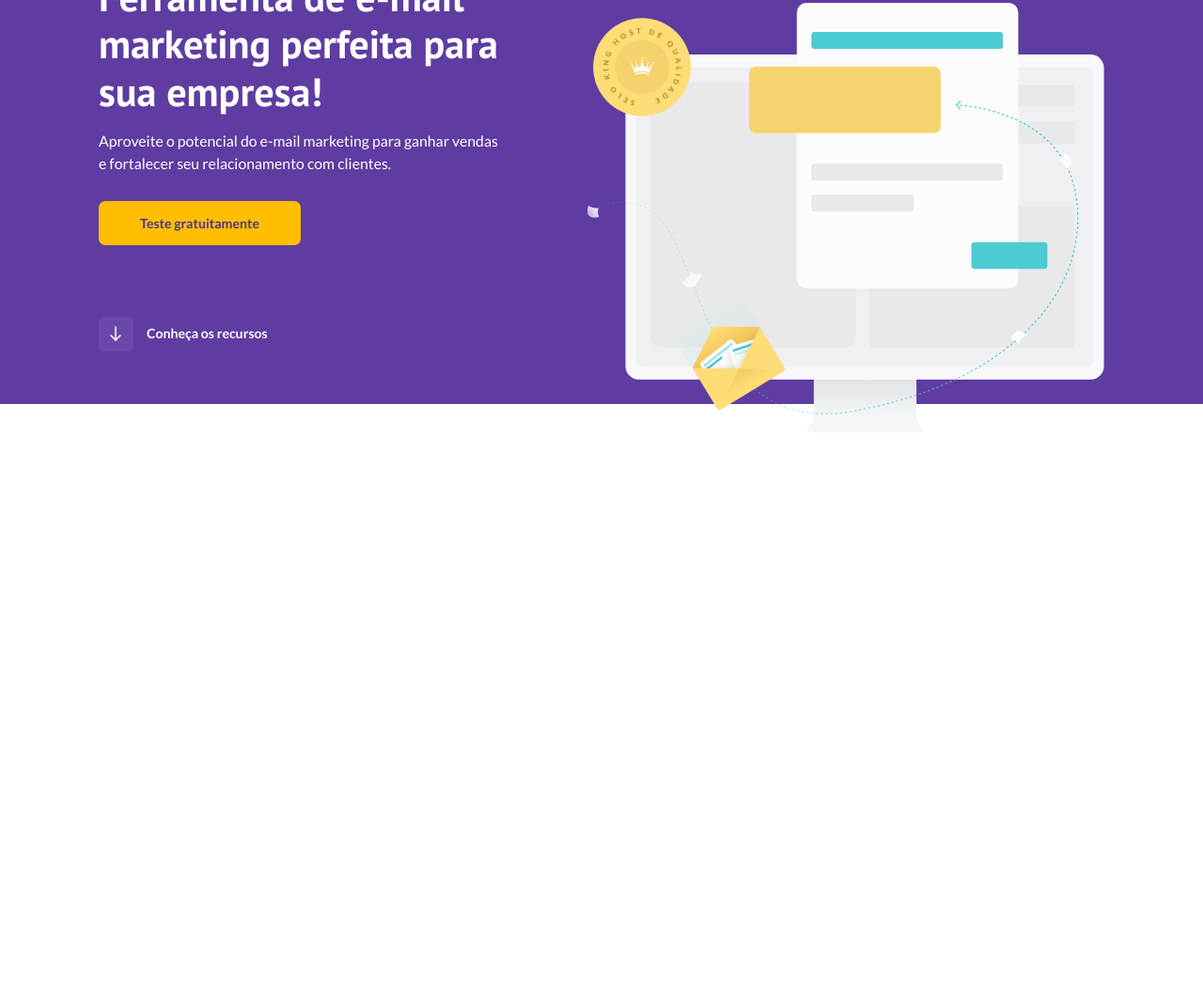
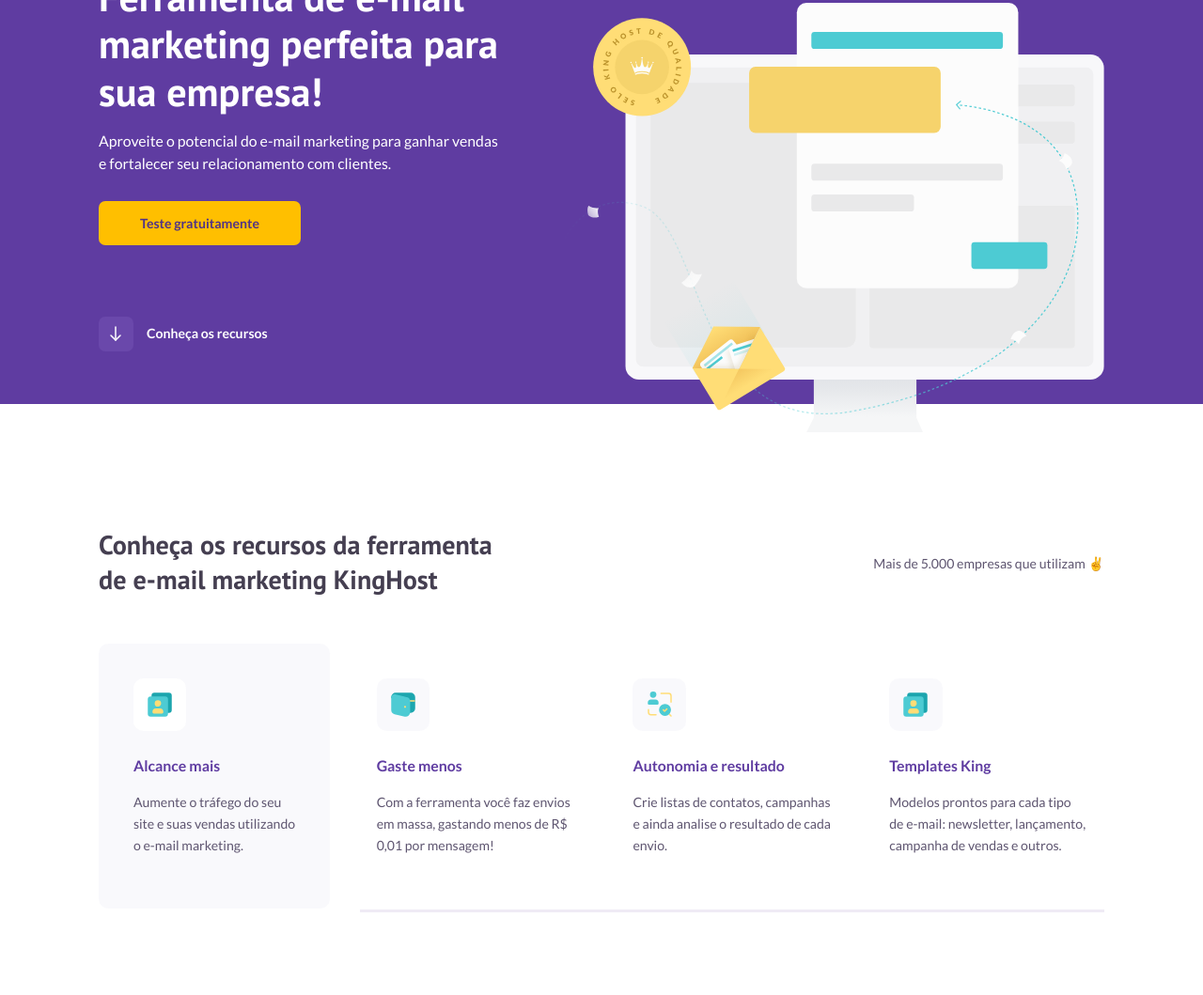
Before and after one commit to nathaliaveneziano/codeboost_projeto-sass, a plain HTML site: page index.html in a window 1280 px wide. Shown: the part 169-1228 px from the top of the page at 94% size. Before the commit the page ends 800 px from the top, so only its background shows below. Drawn offline with Linux system fonts and the light colour scheme.

Commit message:
resources section

```diff
--- a/index.html
+++ b/index.html
@@ -58,5 +58,70 @@
         </div>
       </div>
     </section>
+
+    <section class="s-resources">
+      <div class="container">
+        <div class="top">
+          <h2>
+            Conheça os recursos da ferramenta de e-mail marketing KingHost
+          </h2>
+          <p>Mais de 5.000 empresas que utilizam ✌️</p>
+        </div>
+        <div class="content">
+          <div class="card-featured">
+            <div class="icon">
+              <img src="./img/icone-alcance.svg" alt="Alcance Mais" />
+            </div>
+            <div class="info">
+              <h3>Alcance mais</h3>
+              <p>
+                Aumente o tráfego do seu site e suas vendas utilizando o e-mail
+                marketing.
+              </p>
+            </div>
+          </div>
+          <ul>
+            <li>
+              <div class="icon">
+                <img src="./img/icone-gaste-menos.svg" alt="Gaste Menos" />
+              </div>
+              <div class="info">
+                <h3>Gaste menos</h3>
+                <p>
+                  Com a ferramenta você faz envios em massa, gastando menos de
+                  R$ 0,01 por mensagem!
+                </p>
+              </div>
+            </li>
+            <li>
+              <div class="icon">
+                <img
+                  src="./img/icone-autonomia.svg"
+                  alt="Autonimia e Resultado" />
+              </div>
+              <div class="info">
+                <h3>Autonomia e resultado</h3>
+                <p>
+                  Crie listas de contatos, campanhas e ainda analise o resultado
+                  de cada envio.
+                </p>
+              </div>
+            </li>
+            <li>
+              <div class="icon">
+                <img src="./img/icone-alcance.svg" alt="Templates King" />
+              </div>
+              <div class="info">
+                <h3>Templates King</h3>
+                <p>
+                  Modelos prontos para cada tipo de e-mail: newsletter,
+                  lançamento, campanha de vendas e outros.
+                </p>
+              </div>
+            </li>
+          </ul>
+        </div>
+      </div>
+    </section>
   </body>
 </html>
--- a/scss/_header.scss
+++ b/scss/_header.scss
@@ -6,6 +6,7 @@ header {
   height: 12rem;
   background-color: $purple;
   display: flex;
+  z-index: 99;
 
   .container {
     @include flex(row, center, space-between);
--- a/scss/_home.scss
+++ b/scss/_home.scss
@@ -104,3 +104,157 @@
     }
   }
 }
+
+.s-resources {
+  padding-top: 15rem;
+  padding-bottom: 10rem;
+
+  .top {
+    @include flex(row, center, space-between);
+    margin-bottom: 5.6rem;
+
+    h2 {
+      font-family: 'PT Sans', sans-serif;
+      font-weight: bold;
+      font-size: 3.2rem;
+      line-height: 130%;
+      color: $gray-01;
+      max-width: 50rem;
+    }
+
+    p {
+      font-weight: 500;
+      font-size: 1.6rem;
+      line-height: 150%;
+      color: $gray-02;
+    }
+  }
+
+  .content {
+    @include flex(row, flex-start, space-between);
+
+    .icon {
+      width: 6.4rem;
+      height: 6.4rem;
+      border-radius: 1.2rem;
+      background-color: rgba(197, 190, 220, 0.1);
+      @include flex(row, center, center);
+      margin-bottom: 3rem;
+    }
+
+    .info {
+      max-width: 24rem;
+
+      h3 {
+        font-weight: 800;
+        font-size: 1.8rem;
+        line-height: 2.2rem;
+        color: $purple;
+        margin-bottom: 2rem;
+      }
+
+      p {
+        font-size: 1.6rem;
+        line-height: 165%;
+        color: $gray-02;
+      }
+    }
+
+    .card-featured {
+      max-width: 28rem;
+      width: 100%;
+      height: 32rem;
+      border-radius: 1.2rem;
+      background-color: rgba(197, 190, 220, 0.1);
+      padding-top: 4.2rem;
+      padding-left: 4.2rem;
+
+      .icon {
+        background-color: $white;
+      }
+
+      .info {
+        max-width: 20rem;
+      }
+    }
+
+    ul {
+      width: 100%;
+      max-width: 90rem;
+      @include flex(row, flex-start, space-between);
+      margin-top: 4.2rem;
+      padding-bottom: 6.4rem;
+      padding-left: 2rem;
+      padding-right: 2rem;
+      border-bottom: 3px solid rgba(95, 60, 161, 0.1);
+    }
+  }
+
+  // Media Queries
+  @include responsive(991px) {
+    .content {
+      flex-direction: column;
+      align-items: flex-start;
+
+      .card-featured {
+        max-width: 100%;
+        height: auto;
+        padding: 3rem;
+        @include flex(column, center, center);
+
+        .info {
+          max-width: 100%;
+
+          h3,
+          p {
+            text-align: center;
+          }
+        }
+      }
+    }
+  }
+
+  @include responsive(768px) {
+    padding-top: 10rem;
+    padding-bottom: 5rem;
+    margin-bottom: 2rem;
+
+    .top {
+      flex-direction: column;
+      gap: 2rem;
+      text-align: center;
+    }
+
+    .content {
+      ul {
+        gap: 2.4rem;
+        padding-right: 0;
+      }
+    }
+  }
+
+  @include responsive(480px) {
+    margin-top: 6rem;
+
+    .content {
+      ul {
+        flex-direction: column;
+        padding-left: 0;
+        margin-top: 3rem;
+
+        li {
+          @include flex(column, center, center);
+
+          h3,
+          p {
+            text-align: center;
+          }
+        }
+      }
+
+      .info {
+        max-width: 95%;
+      }
+    }
+  }
+}
```
Also changed, not shown: css/main.min.css, 1 other file.
